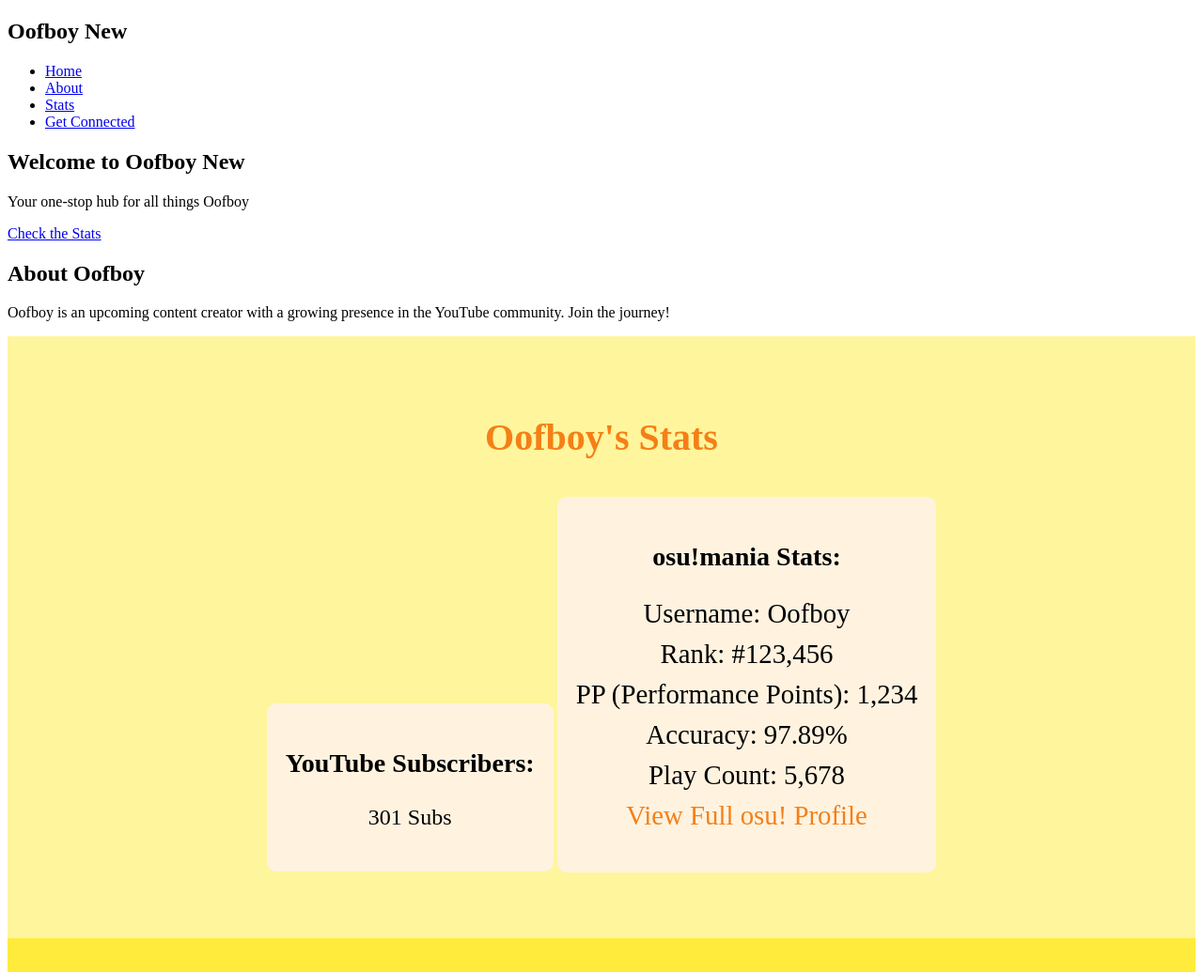
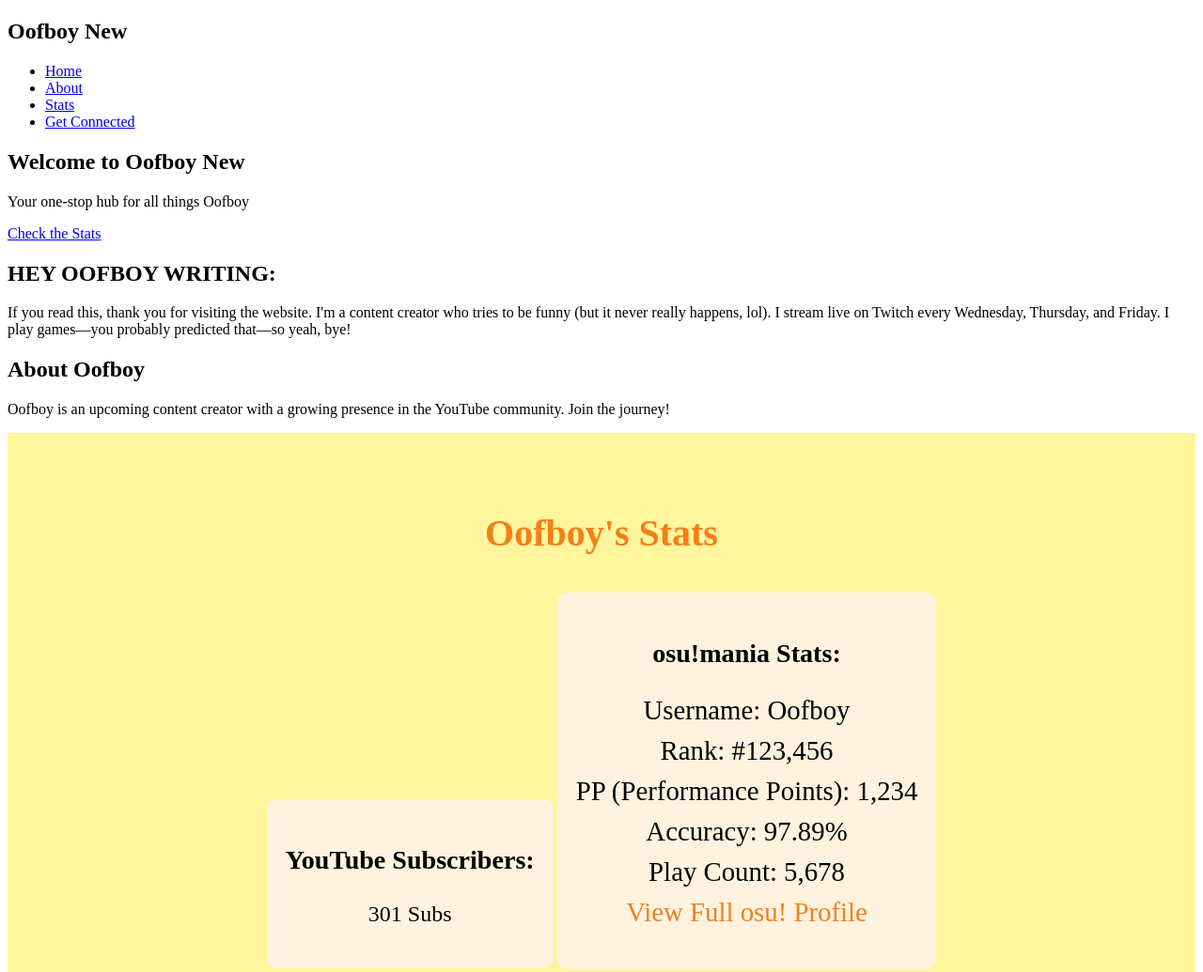
Before and after one commit to XasonYTB/oofboy-news, a plain HTML site: page index.html in a window 1280 px wide. Shown: the top 1035 px of the page at 94% size. Drawn offline with Linux system fonts and the light colour scheme.

Commit message:
Update index.html

```diff
--- a/index.html
+++ b/index.html
@@ -18,7 +18,7 @@
         <li><a href="#home">Home</a></li>
         <li><a href="#about">About</a></li>
         <li><a href="#stats">Stats</a></li>
-        <li><a href="#community">Get Connected</a></li> <!-- New Nav Link -->
+        <li><a href="#community">Get Connected</a></li>
       </ul>
     </nav>
     <section class="hero" id="home">
@@ -28,6 +28,12 @@
     </section>
   </header>
 
+  <!-- Oofboy's Message -->
+  <section id="oofboy-message" class="message-section">
+    <h2>HEY OOFBOY WRITING:</h2>
+    <p>If you read this, thank you for visiting the website. I'm a content creator who tries to be funny (but it never really happens, lol). I stream live on Twitch every Wednesday, Thursday, and Friday. I play games—you probably predicted that—so yeah, bye!</p>
+  </section>
+
   <section id="about" class="about-section">
     <h2>About Oofboy</h2>
     <p>Oofboy is an upcoming content creator with a growing presence in the YouTube community. Join the journey!</p>
@@ -35,7 +41,6 @@
 
   <section id="stats" class="stats-section">
     <h2>Oofboy's Stats</h2>
-
     <!-- YouTube Stats -->
     <div class="stat">
       <h3>YouTube Subscribers:</h3>
@@ -56,7 +61,6 @@
     </div>
   </section>
 
-  <!-- Get Connected Section -->
   <section id="community" class="community-section">
     <h2>Get Connected with the Oofboy Community</h2>
     <p>Join our community on Discord to chat, share, and engage with other fans!</p>
```
